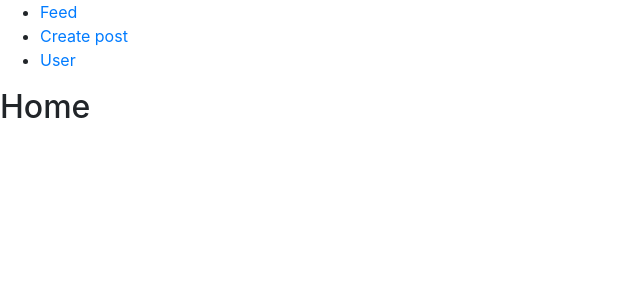
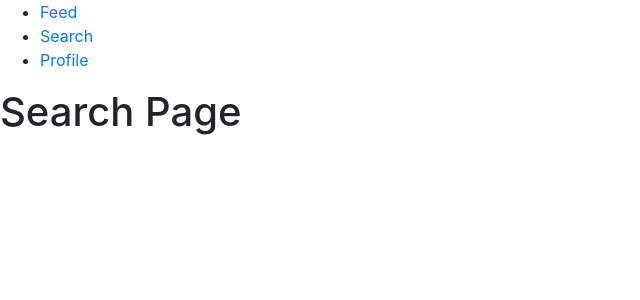
Before and after one commit to Mayank-MP05/Codersgram-React-Github-API, a React (Create React App) app: page /search in a window 1280 px wide. Shown: the top 300 px of the page, without its empty margins (0-640 px from the left). Built offline with nearby package versions, Linux system fonts and the light colour scheme.

Commit message:
Basic Structure

```diff
--- a/src/App.js
+++ b/src/App.js
@@ -1,17 +1,11 @@
 import React from "react";
 import "../node_modules/bootstrap/dist/css/bootstrap.min.css";
-/*
-function App() {
-  return (
-    <div className='container'>
+import { BrowserRouter as Router, Switch, Route, Link } from "react-router-dom";
 
-    </div>
-  );
-}
-
-export default App;
-*/
-import { BrowserRouter as Router, Switch, Route, Link } from "react-router-dom";
+// Importing Pages
+import Feed from "./pages/Feed";
+import Profile from "./pages/Profile";
+import Search from "./pages/Search";
 
 export default function App() {
   return (
@@ -23,10 +17,10 @@ export default function App() {
               <Link to='/'>Feed</Link>
             </li>
             <li>
-              <Link to='/about'>Create post</Link>
+              <Link to='/search'>Search</Link>
             </li>
             <li>
-              <Link to='/users'>User</Link>
+              <Link to='/profile'>Profile</Link>
             </li>
           </ul>
         </nav>
@@ -34,29 +28,30 @@ export default function App() {
         {/* A <Switch> looks through its children <Route>s and
             renders the first one that matches the current URL. */}
         <Switch>
-          <Route path='/about'>
-            <About />
+          <Route path='/profile'>
+            <Profile />
           </Route>
-          <Route path='/users'>
-            <Users />
+          <Route path='/search'>
+            <Search />
           </Route>
           <Route path='/'>
-            <Home />
+            <Feed />
           </Route>
         </Switch>
       </div>
     </Router>
   );
 }
-
-function Home() {
-  return <h2>Home</h2>;
+/*
+function Feed() {
+  return <h2>Feed Page</h2>;
 }
 
-function About() {
-  return <h2>About</h2>;
+function Search() {
+  return <h2>Search Page</h2>;
 }
 
-function Users() {
-  return <h2>Users</h2>;
+function Profile() {
+  return <h2>Profile Page</h2>;
 }
+*/
--- /dev/null
+++ b/src/pages/Feed.jsx
@@ -0,0 +1,9 @@
+import React from "react";
+
+class Feed extends React.Component {
+  render() {
+    return <h1>Feed Page</h1>;
+  }
+}
+
+export default Feed;
--- /dev/null
+++ b/src/pages/Profile.jsx
@@ -0,0 +1,9 @@
+import React from "react";
+
+class Profile extends React.Component {
+  render() {
+    return <h1>Profile Page</h1>;
+  }
+}
+
+export default Profile;
--- /dev/null
+++ b/src/pages/Search.jsx
@@ -0,0 +1,9 @@
+import React from "react";
+
+class Search extends React.Component {
+  render() {
+    return <h1>Search Page</h1>;
+  }
+}
+
+export default Search;
```
Also changed, not shown: 1 other file (tests, documents, lock files or other folders).
